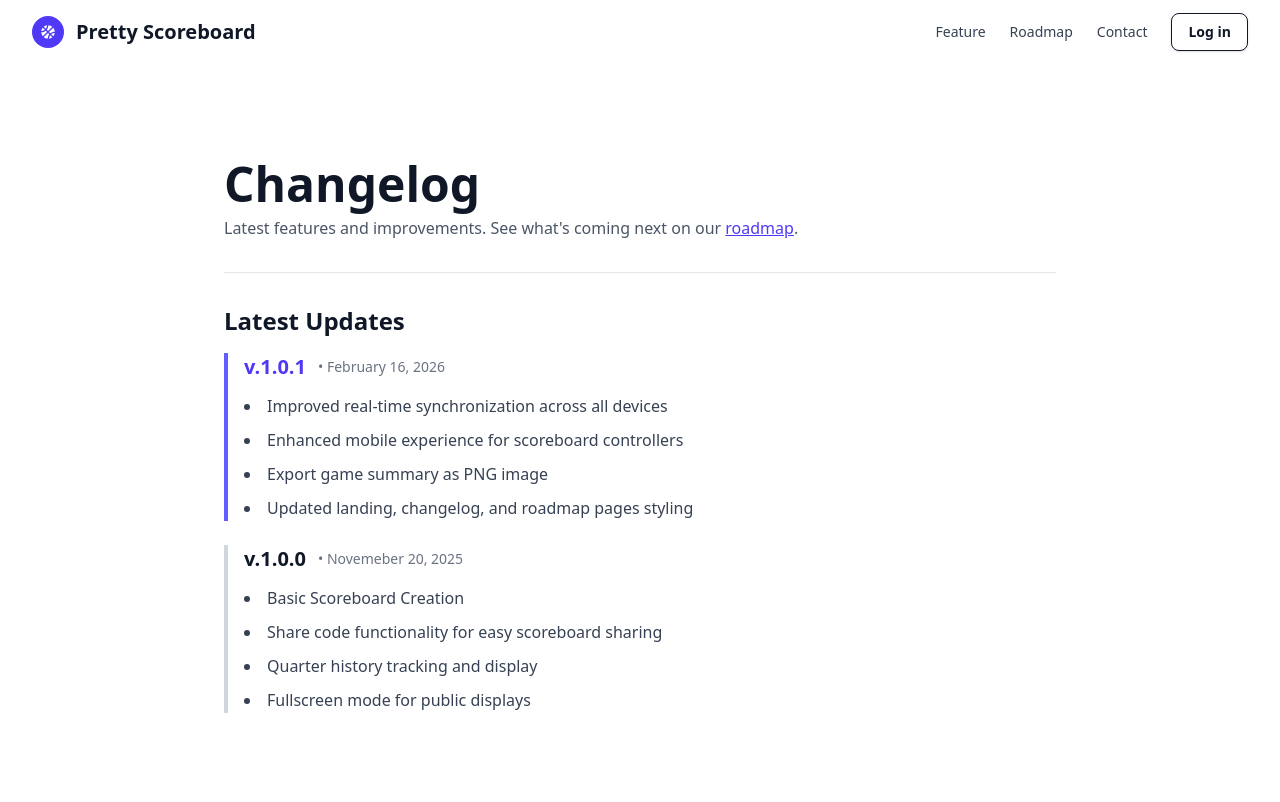
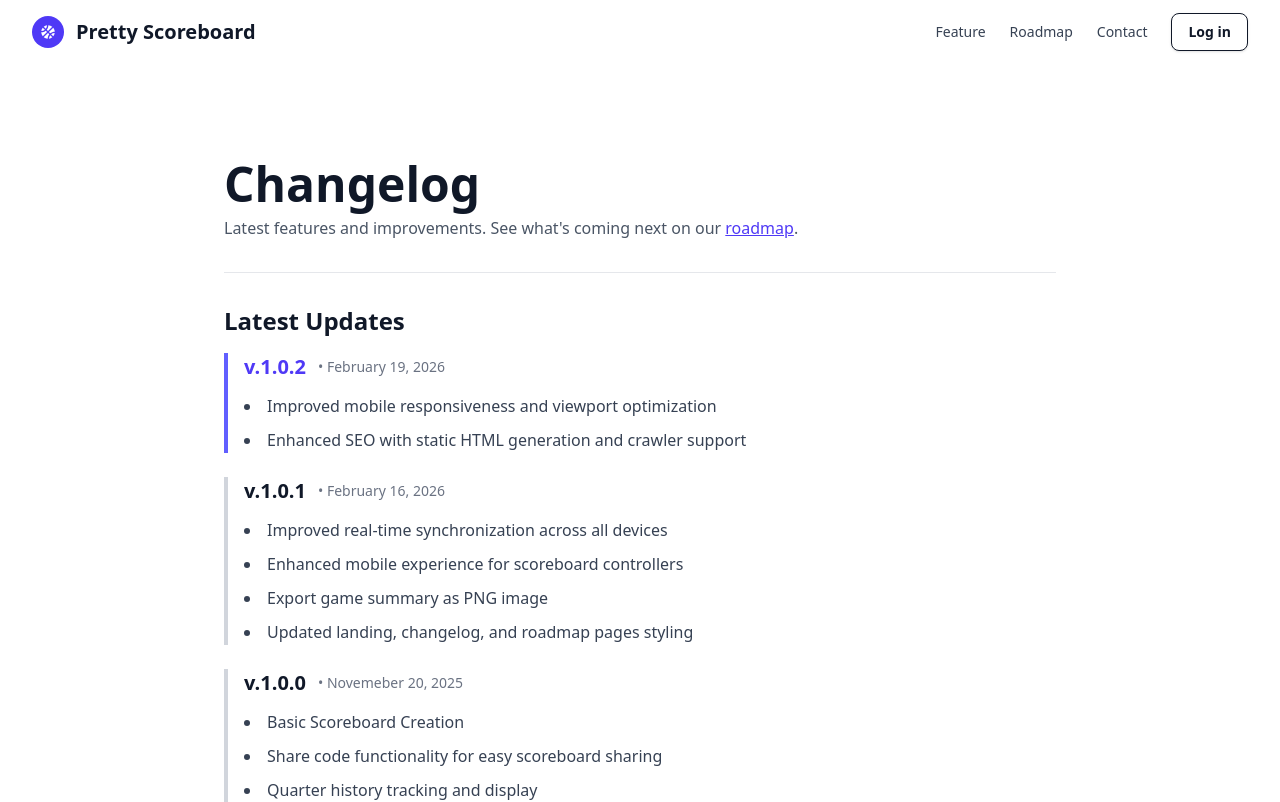
Before and after one commit to jasonchanhk/scoreboard, a React (Vite) app in the folder web/: page /changelog in a window 1280 px wide. Shown: the top 802 px of the page. Built offline with nearby package versions, Linux system fonts and the light colour scheme; no server answers.

Commit message:
changelog update

```diff
--- a/web/src/pages/Changelog.tsx
+++ b/web/src/pages/Changelog.tsx
@@ -14,6 +14,14 @@ interface ChangelogData {
 
 const changelogData: ChangelogData = {
   updates: [
+    {
+      version: 'v.1.0.2',
+      date: 'February 19, 2026',
+      items: [
+        'Improved mobile responsiveness and viewport optimization',
+        'Enhanced SEO with static HTML generation and crawler support'
+      ]
+    },
     {
       version: 'v.1.0.1',
       date: 'February 16, 2026',
```
